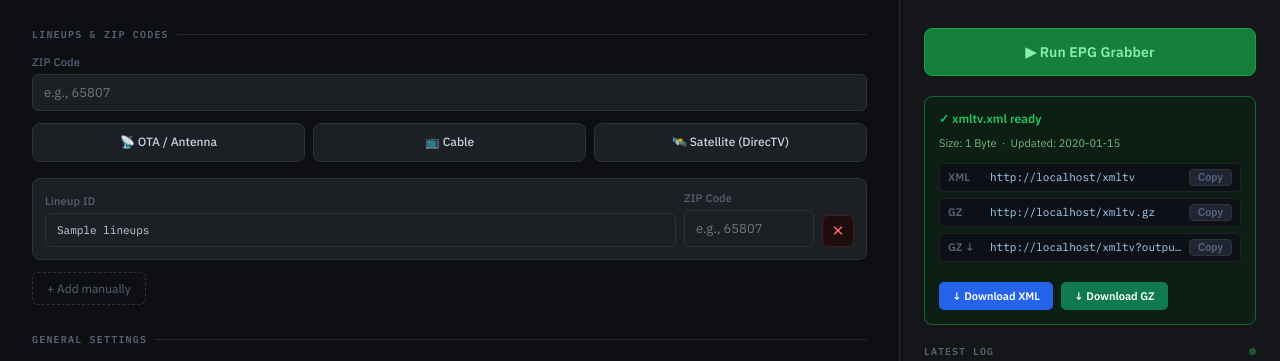
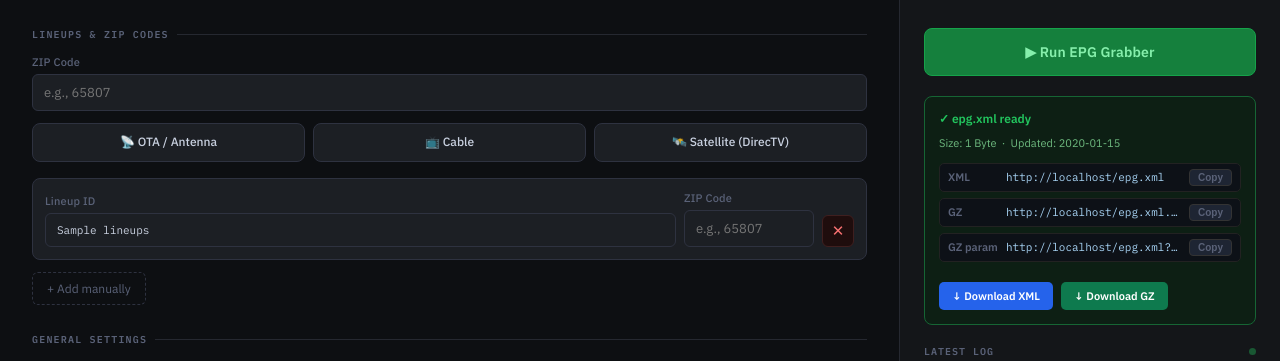
Before and after one commit to n3o2345/TVGuide, a Flask app: template templates/index.html in a window 1280 px wide. Shown: the part 89-450 px from the top of the page. Run offline with Flask 3, Linux system fonts and the light colour scheme; the template is opened without the code that fills it: most values are stand-ins (such as "Sample title", 1, 10 or a date in 2020).

Commit message:
fixed output

```diff
--- a/app.py
+++ b/app.py
@@ -12,29 +12,14 @@ DEFAULT_OUTPUT_DIR = "/output"
 
 app = Flask(__name__, template_folder='/app/templates', static_folder='/app/static')
 
-def get_output_dir():
-    cfg = load_cfg()
-    return cfg.get('output_dir', DEFAULT_OUTPUT_DIR).rstrip('/')
-
-def get_xml_path():
-    return os.path.join(get_output_dir(), 'xmltv.xml')
-
-def get_log_dir():
-    return os.path.join(get_output_dir(), 'logs')
+# ── Config helpers ────────────────────────────────────────
 
 def load_cfg():
     if not os.path.exists(CONFIG_FILE):
-        # Create default config if it doesn't exist
         default_cfg = {
-            'lineups': '',
-            'zipcodes': [],
-            'country': 'USA',
-            'timespan': '72',
-            'verbose': '1',
-            'output_dir': '/output',
-            'http_port': '8282',
-            'webui_port': '5000'
-
+            'lineups': '', 'zipcodes': [], 'country': 'USA',
+            'timespan': '72', 'verbose': '1',
+            'output_dir': '/output', 'http_port': '8282', 'webui_port': '5000'
         }
         save_cfg(default_cfg)
         return default_cfg
@@ -52,6 +37,17 @@ def save_cfg(cfg):
             json.dump(cfg, f, indent=2)
     except Exception as e:
         print(f"Error saving config: {e}")
+
+def get_output_dir():
+    return load_cfg().get('output_dir', DEFAULT_OUTPUT_DIR).rstrip('/')
+
+def get_xml_path():
+    return os.path.join(get_output_dir(), 'xmltv.xml')
+
+def get_log_dir():
+    return os.path.join(get_output_dir(), 'logs')
+
+# ── Utilities ─────────────────────────────────────────────
 
 def tail_log(file_path, lines=200):
     if not os.path.exists(file_path):
@@ -78,12 +74,9 @@ def run_in_background(cmd):
     log_dir = get_log_dir()
     os.makedirs(log_dir, exist_ok=True)
     p = subprocess.Popen(
-        cmd,
-        shell=True,
-        stdout=subprocess.PIPE,
-        stderr=subprocess.STDOUT,
-        bufsize=1,
-        universal_newlines=True
+        cmd, shell=True,
+        stdout=subprocess.PIPE, stderr=subprocess.STDOUT,
+        bufsize=1, universal_newlines=True
     )
     latest = os.path.join(log_dir, "latest.log")
 
@@ -96,9 +89,50 @@ def run_in_background(cmd):
         except Exception as e:
             print(f"Error writing log: {e}")
 
-    t = threading.Thread(target=reader, daemon=True)
-    t.start()
+    threading.Thread(target=reader, daemon=True).start()
     return p
+
+# ── XMLTV serving ─────────────────────────────────────────
+
+def _serve_xml(use_gzip=False):
+    xml_path = get_xml_path()
+    if not os.path.exists(xml_path):
+        return "No epg.xml yet — run the EPG grabber first.", 404
+
+    if use_gzip:
+        with open(xml_path, "rb") as f:
+            gz_bytes = gzip.compress(f.read())
+        return Response(
+            gz_bytes, status=200, mimetype="application/gzip",
+            headers={
+                "Content-Disposition": "attachment; filename=epg.xml.gz",
+                "Content-Length": str(len(gz_bytes)),
+            }
+        )
+    return send_from_directory(
+        os.path.dirname(xml_path), os.path.basename(xml_path),
+        mimetype="text/xml"
+    )
+
+@app.route("/epg.xml")
+@app.route("/xmltv")
+def epg_xml():
+    """Serve XMLTV as plain XML or gzip.
+    ?output=gz  or  Accept-Encoding: gzip  → compressed
+    ?output=xml                             → plain XML (override)
+    """
+    param = request.args.get("output", "").lower()
+    accept = request.headers.get("Accept-Encoding", "")
+    use_gzip = (param == "gz") or (param != "xml" and "gzip" in accept)
+    return _serve_xml(use_gzip)
+
+@app.route("/epg.xml.gz")
+@app.route("/xmltv.gz")
+def epg_xml_gz():
+    """Always serve gzip-compressed XMLTV."""
+    return _serve_xml(use_gzip=True)
+
+# ── Static / misc ─────────────────────────────────────────
 
 @app.route("/logo")
 def logo():
@@ -111,38 +145,33 @@ def add_no_cache_headers(response):
     response.headers['Expires'] = '0'
     return response
 
+# ── Routes ────────────────────────────────────────────────
 
 @app.route("/", methods=["GET", "POST"])
 def index():
     if request.method == "POST":
         cfg = load_cfg()
-        cfg['lineups'] = request.form.get('lineups', '').strip()
-        cfg['zipcodes'] = request.form.get('zipcodes', '').strip()
-        cfg['country'] = request.form.get('country', 'USA').strip()
-        cfg['timespan'] = request.form.get('timespan', '72').strip()
-        cfg['verbose'] = request.form.get('verbose', '1').strip()
+        cfg['lineups']    = request.form.get('lineups', '').strip()
+        cfg['zipcodes']   = request.form.get('zipcodes', '').strip()
+        cfg['country']    = request.form.get('country', 'USA').strip()
+        cfg['timespan']   = request.form.get('timespan', '72').strip()
+        cfg['verbose']    = request.form.get('verbose', '1').strip()
         cfg['output_dir'] = request.form.get('output_dir', '/output').strip()
-        cfg['http_port'] = request.form.get('http_port', '8282').strip()
+        cfg['http_port']  = request.form.get('http_port', '8282').strip()
         cfg['webui_port'] = request.form.get('webui_port', '5000').strip()
-
         print(f"Config saved: lineups={cfg.get('lineups')}, zipcodes={cfg.get('zipcodes')}")
         save_cfg(cfg)
         return redirect(url_for('index'))
 
-    # GET request
     cfg = load_cfg()
 
-    # Convert zipcodes to JSON string for template (handle both old and new formats)
     zipcodes_data = cfg.get('zipcodes', [])
     if isinstance(zipcodes_data, str):
-        # Legacy comma-separated format
         zipcodes_data = [{'zip': z.strip(), 'provider': ''} for z in zipcodes_data.split(',') if z.strip()]
     elif not isinstance(zipcodes_data, list):
         zipcodes_data = []
-
     cfg['zipcodes_json'] = json.dumps(zipcodes_data)
 
-    # Convert lineups for template
     lineups_data = cfg.get('lineups', '')
     if isinstance(lineups_data, list):
         lineups_data = ', '.join(lineups_data)
@@ -156,7 +185,7 @@ def index():
     xml_path = get_xml_path()
     xml_info = {}
     if os.path.exists(xml_path):
-        xml_info['size'] = os.path.getsize(xml_path)
+        xml_info['size']  = os.path.getsize(xml_path)
         xml_info['mtime'] = time.ctime(os.path.getmtime(xml_path))
 
     return render_template("index.html", cfg=cfg, latest_log=latest_log, xml_info=xml_info)
@@ -178,62 +207,6 @@ def logs():
             content = f"Error reading logs: {e}"
     return "<pre>" + Markup.escape(content) + "</pre>"
 
-@app.route("/xmltv")
-def xmltv():
-    """Serve the XMLTV file as plain XML or gzip-compressed.
-
-    Output format is selected by (in priority order):
-      1. Query parameter  ?output=xml  or  ?output=gz
-      2. Accept-Encoding request header containing 'gzip'
-      3. Default: plain XML
-    """
-    xml_path = get_xml_path()
-    if not os.path.exists(xml_path):
-        return "No xmltv.xml yet — run the EPG grabber first.", 404
-
-    output_param = request.args.get("output", "").lower()
-    accept_enc = request.headers.get("Accept-Encoding", "")
-    use_gzip = (output_param == "gz") or (output_param != "xml" and "gzip" in accept_enc)
-
-    if use_gzip:
-        with open(xml_path, "rb") as f:
-            gz_bytes = gzip.compress(f.read())
-        return Response(
-            gz_bytes,
-            status=200,
-            mimetype="application/gzip",
-            headers={
-                "Content-Disposition": "attachment; filename=xmltv.xml.gz",
-                "Content-Length": str(len(gz_bytes)),
-            },
-        )
-    return send_from_directory(os.path.dirname(xml_path), os.path.basename(xml_path), mimetype="text/xml")
-
-
-@app.route("/epg.xml")
-def epg_xml():
-    """Alias for /xmltv — compatible with HDHomeRunXmlAPI URL format."""
-    return xmltv()
-
-@app.route("/xmltv.gz")
-def xmltv_gz():
-    """Convenience endpoint — always serves the gzip-compressed XMLTV file."""
-    xml_path = get_xml_path()
-    if not os.path.exists(xml_path):
-        return "No xmltv.xml yet — run the EPG grabber first.", 404
-
-    with open(xml_path, "rb") as f:
-        gz_bytes = gzip.compress(f.read())
-    return Response(
-        gz_bytes,
-        status=200,
-        mimetype="application/gzip",
-        headers={
-            "Content-Disposition": "attachment; filename=xmltv.xml.gz",
-            "Content-Length": str(len(gz_bytes)),
-        },
-    )
-
 if __name__ == "__main__":
     app.config['TEMPLATES_AUTO_RELOAD'] = True
     app.run(host="0.0.0.0", port=int(os.environ.get('WEBUI_PORT', '5000')), debug=False)
--- a/templates/index.html
+++ b/templates/index.html
@@ -395,16 +395,13 @@
         .btn-download.gz { background: #0e7a4e; }
         .btn-download.gz:hover { background: #0a5c3a; }
 
-        /* ── URL rows ────────────────────────────────────── */
         .url-rows { display: flex; flex-direction: column; gap: 6px; margin: 10px 0 4px; }
         .url-row {
             display: flex; align-items: center; gap: 6px;
             background: #0d1117; border: 1px solid #222; border-radius: 5px;
             padding: 5px 8px; font-size: 11px;
         }
-        .url-label {
-            color: var(--muted); font-weight: 600; min-width: 36px; flex-shrink: 0;
-        }
+        .url-label { color: var(--muted); font-weight: 600; min-width: 52px; flex-shrink: 0; }
         .url-value {
             color: #a8d4f5; font-family: 'IBM Plex Mono', monospace;
             flex: 1; overflow: hidden; text-overflow: ellipsis; white-space: nowrap;
@@ -606,30 +603,30 @@
 
         {% if xml_info %}
         <div class="status-box">
-            <div class="status-box-title">&#10003; xmltv.xml ready</div>
+            <div class="status-box-title">&#10003; epg.xml ready</div>
             <div class="status-meta">
                 Size: {{ xml_info.size | filesizeformat }} &nbsp;&middot;&nbsp; Updated: {{ xml_info.mtime }}
             </div>
             <div class="url-rows">
                 <div class="url-row">
                     <span class="url-label">XML</span>
-                    <span class="url-value" id="url-xml">http://{{ request.host }}/xmltv</span>
-                    <button class="btn-copy" onclick="copyUrl('url-xml', this)">Copy</button>
+                    <span class="url-value" id="url-xml">http://{{ request.host }}/epg.xml</span>
+                    <button class="btn-copy" onclick="copyUrl('url-xml',this)">Copy</button>
                 </div>
                 <div class="url-row">
                     <span class="url-label">GZ</span>
-                    <span class="url-value" id="url-gz">http://{{ request.host }}/xmltv.gz</span>
-                    <button class="btn-copy" onclick="copyUrl('url-gz', this)">Copy</button>
+                    <span class="url-value" id="url-gz">http://{{ request.host }}/epg.xml.gz</span>
+                    <button class="btn-copy" onclick="copyUrl('url-gz',this)">Copy</button>
                 </div>
                 <div class="url-row">
-                    <span class="url-label">GZ ↓</span>
-                    <span class="url-value" id="url-gz2">http://{{ request.host }}/xmltv?output=gz</span>
-                    <button class="btn-copy" onclick="copyUrl('url-gz2', this)">Copy</button>
+                    <span class="url-label">GZ param</span>
+                    <span class="url-value" id="url-gzp">http://{{ request.host }}/epg.xml?output=gz</span>
+                    <button class="btn-copy" onclick="copyUrl('url-gzp',this)">Copy</button>
                 </div>
             </div>
             <div class="btn-dl-row">
-                <a href="/xmltv" class="btn-download">&#8595; Download XML</a>
-                <a href="/xmltv.gz" class="btn-download gz">&#8595; Download GZ</a>
+                <a href="/epg.xml" class="btn-download">&#8595; Download XML</a>
+                <a href="/epg.xml.gz" class="btn-download gz">&#8595; Download GZ</a>
             </div>
         </div>
         {% endif %}
@@ -745,10 +742,9 @@
         setTimeout(() => zipInput.style.borderColor = '', 800);
     }
 
-    // ── Copy URL ────────────────────────────────────────────
+    // ── Copy URL ─────────────────────────────────────────────
     function copyUrl(id, btn) {
-        const text = document.getElementById(id).textContent;
-        navigator.clipboard.writeText(text).then(() => {
+        navigator.clipboard.writeText(document.getElementById(id).textContent).then(() => {
             btn.textContent = 'Copied!';
             btn.classList.add('copied');
             setTimeout(() => { btn.textContent = 'Copy'; btn.classList.remove('copied'); }, 1800);
```
Also changed, not shown: merge_xmltv.py (+12 -25 lines), 2 other files.
